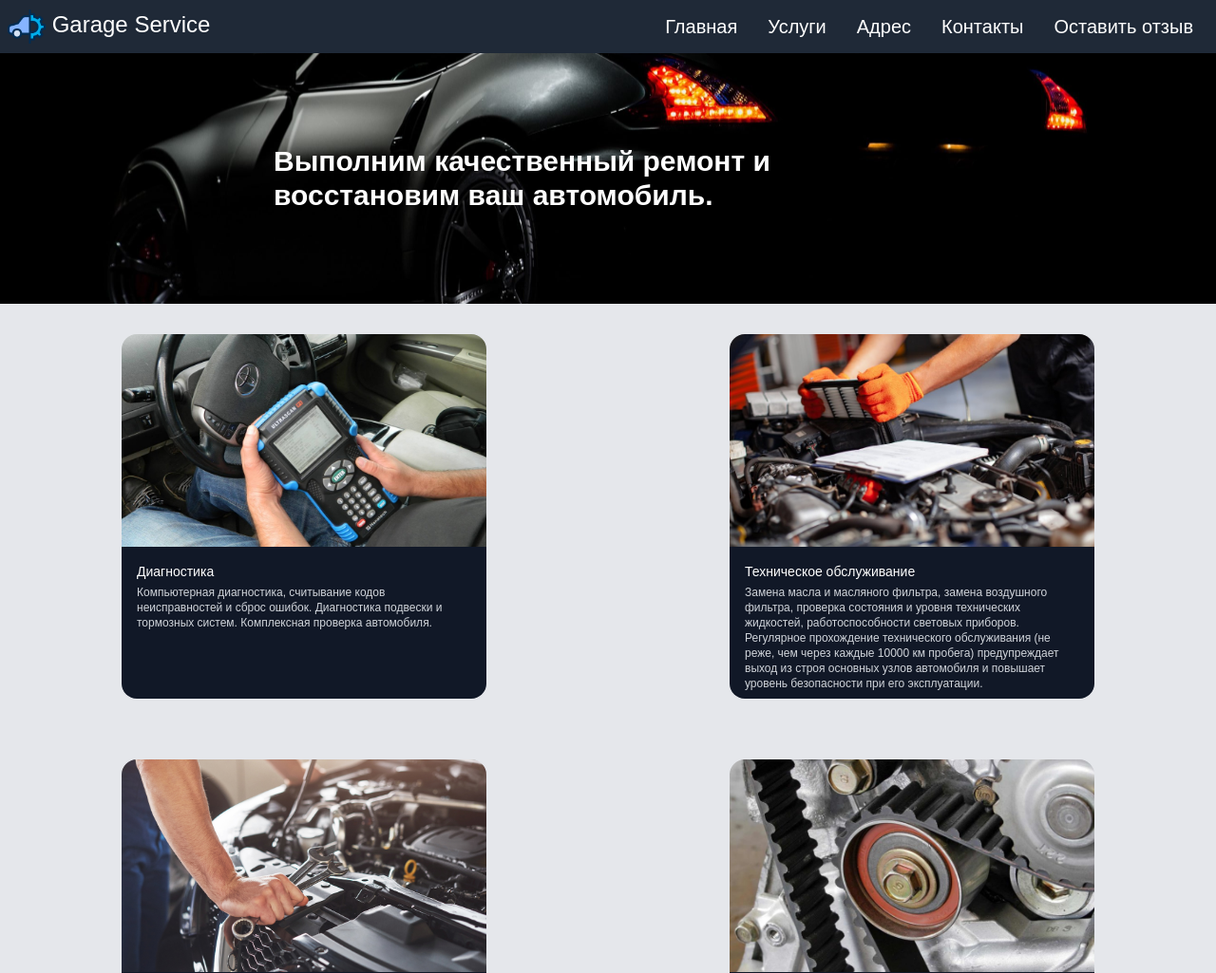
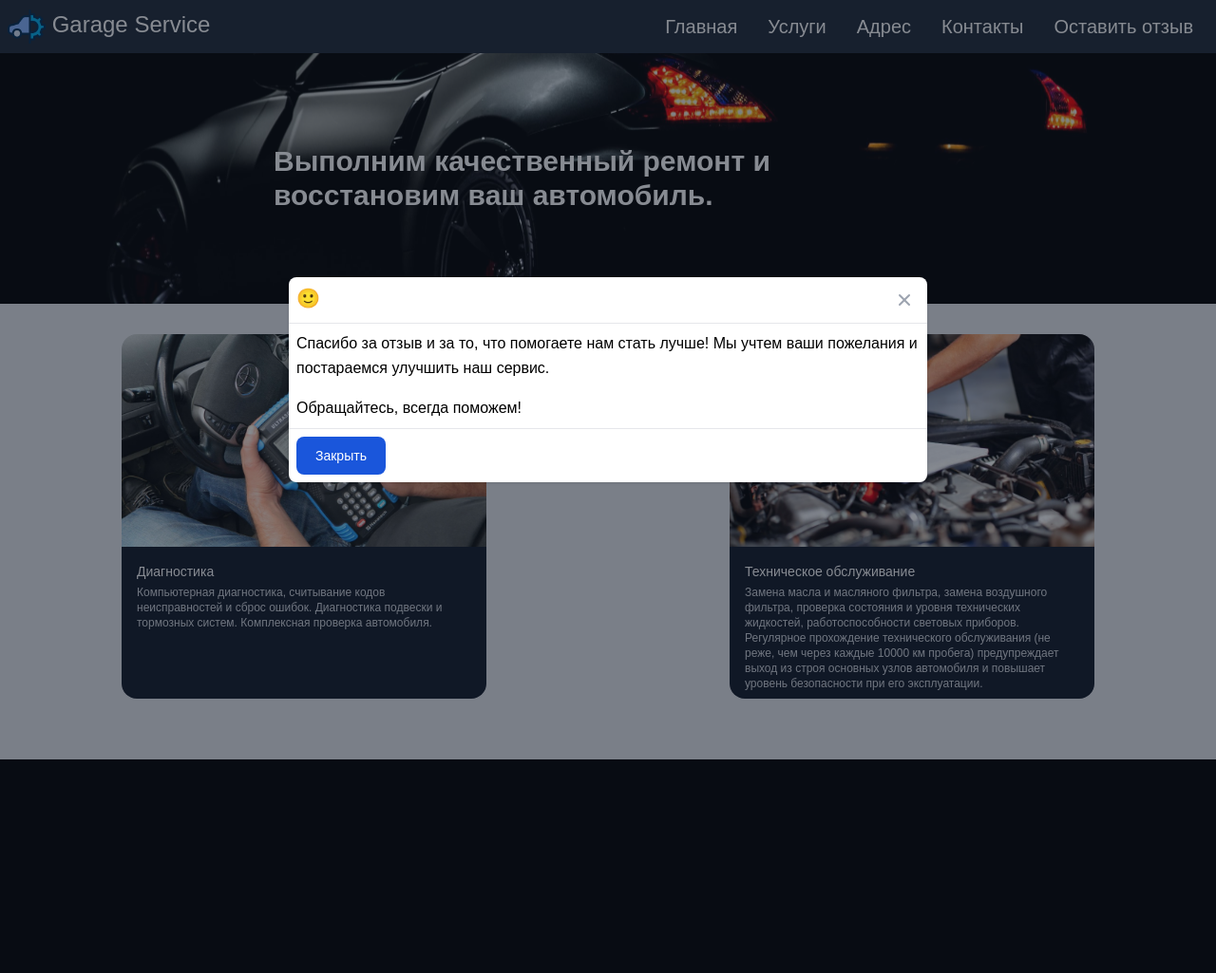
Before and after one commit to MaximKvashennikov/Car_service, a Django app: page / in a window 1280 px wide. Shown: the top 1025 px of the page at 95% size. After the commit the page ends 800 px from the top, so only its background shows below. Run offline with Django 4.2, Linux system fonts and the light colour scheme; tables that the repository leaves empty hold one stand-in row (values such as "Sample post"); one stand-in notice (Sample message) is shown; style sheets or scripts are compiled from the project's sources.

Commit message:
Add: pop-up window after sending a review

```diff
--- a/car_service/main_app/templates/index.html
+++ b/car_service/main_app/templates/index.html
@@ -6,8 +6,15 @@
     <meta charset="UTF-8" />
     <meta name="viewport" content="width=device-width, initial-scale=1.0" />
     <title>Автосервис Garage Service</title>
-    <link rel="icon" href="{% static 'img/favicon.ico' %}" type="image/x-icon">
-    <link rel="apple-touch-icon-precomposed" href="{% static 'img/favicon-32x32.png' %}"/>
+    <link
+      rel="icon"
+      href="{% static 'img/favicon.ico' %}"
+      type="image/x-icon"
+    />
+    <link
+      rel="apple-touch-icon-precomposed"
+      href="{% static 'img/favicon-32x32.png' %}"
+    />
     <link
       rel="stylesheet"
       type="text/css"
@@ -356,6 +363,7 @@
         </div>
       </div>
     </form>
+    {% include "pop_up.html" %}
     <div
       id="repair_owner"
       class="relative flex justify-center bg-gray-900 p-8 my-1 space-x-2"
--- /dev/null
+++ b/car_service/main_app/templates/pop_up.html
@@ -0,0 +1,65 @@
+{% if messages %}
+    {% for message in messages %}
+        {% if message.tags == 'success'%}
+        <div
+          id="defaultModal"
+          tabindex="-1"
+          aria-hidden="true"
+          data-modal-show="true"
+          class="hidden overflow-y-auto overflow-x-hidden fixed top-0 right-0 left-0 z-50 p-4 w-full md:inset-0 h-modal md:h-full"
+        >
+          <div class="relative w-full max-w-2xl h-full md:h-auto">
+            <div class="relative bg-white rounded-lg shadow dark:bg-gray-700">
+              <div
+                class="flex justify-between items-start p-2 rounded-t border-b dark:border-gray-600"
+              >
+                <h3 class="text-xl font-semibold text-gray-900 dark:text-white">
+                  🙂
+                </h3>
+                <button
+                  type="button"
+                  class="text-gray-400 bg-transparent hover:bg-gray-200 hover:text-gray-900 rounded-lg text-sm p-1.5 ml-auto inline-flex items-center dark:hover:bg-gray-600 dark:hover:text-white"
+                  data-modal-toggle="defaultModal"
+                >
+                  <svg
+                    aria-hidden="true"
+                    class="w-5 h-5"
+                    fill="currentColor"
+                    viewBox="0 0 20 20"
+                    xmlns="http://www.w3.org/2000/svg"
+                  >
+                    <path
+                      fill-rule="evenodd"
+                      d="M4.293 4.293a1 1 0 011.414 0L10 8.586l4.293-4.293a1 1 0 111.414 1.414L11.414 10l4.293 4.293a1 1 0 01-1.414 1.414L10 11.414l-4.293 4.293a1 1 0 01-1.414-1.414L8.586 10 4.293 5.707a1 1 0 010-1.414z"
+                      clip-rule="evenodd"
+                    ></path>
+                  </svg>
+                  <span class="sr-only">Close modal</span>
+                </button>
+              </div>
+              <div class="p-2 space-y-4">
+                <p class="text-base leading-relaxed">
+                  Спасибо за отзыв и за то, что помогаете нам стать лучше! Мы учтем
+                  ваши пожелания и постараемся улучшить наш сервис.
+                </p>
+                <p class="text-base leading-relaxed">
+                  Обращайтесь, всегда поможем!
+                </p>
+              </div>
+              <div
+                class="flex items-center p-2 space-x-2 rounded-b border-t border-gray-200 dark:border-gray-600"
+              >
+                <button
+                  data-modal-toggle="defaultModal"
+                  type="button"
+                  class="text-white bg-blue-700 hover:bg-blue-800 focus:ring-4 focus:outline-none focus:ring-blue-300 font-medium rounded-lg text-sm px-5 py-2.5 text-center dark:bg-blue-600 dark:hover:bg-blue-700 dark:focus:ring-blue-800"
+                >
+                  Закрыть
+                </button>
+              </div>
+            </div>
+          </div>
+        </div>
+        {% endif %}
+    {% endfor %}
+{% endif %}
--- a/car_service/main_app/views.py
+++ b/car_service/main_app/views.py
@@ -1,6 +1,7 @@
 from django.shortcuts import render, redirect
 from .models import Owner, Feedback
 from .forms import FeedbackForm
+from django.contrib import messages
 
 
 def homepage(request):
@@ -13,6 +14,7 @@ def homepage(request):
         if form.is_valid():
             delete_old_feedback()
             form.save()
+            messages.success(request, 'Success')
             return redirect('/')
 
     data = {
```
Also changed, not shown: car_service/main_app/static/css/output.css (+107 -28 lines).
